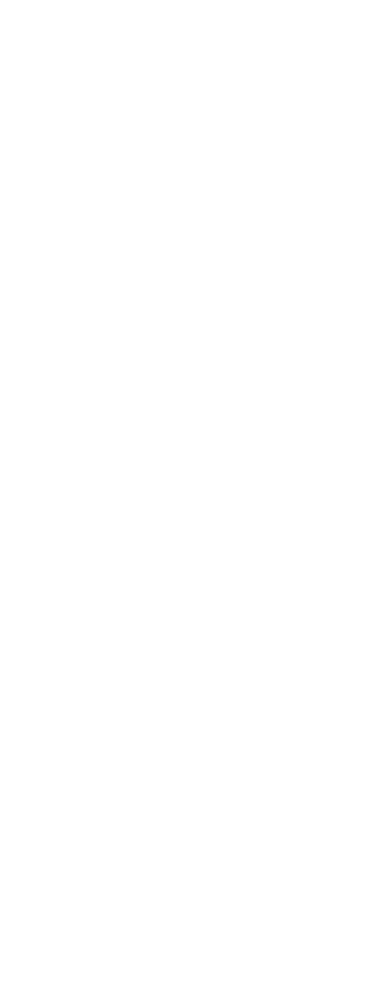
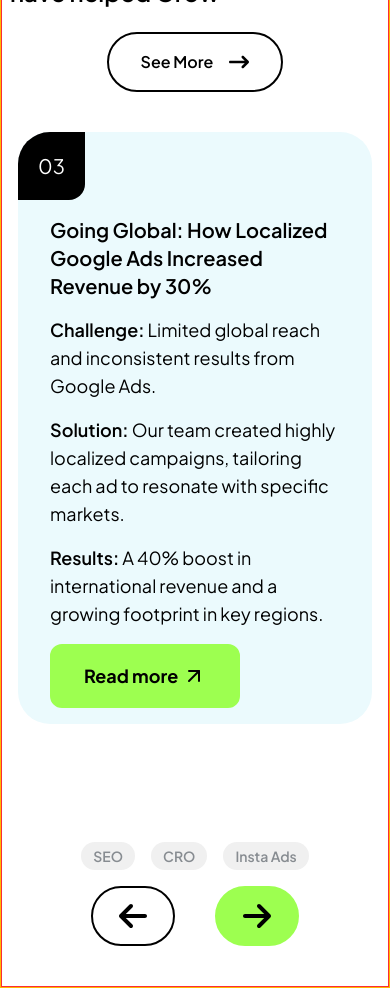
Before and after one commit to Haider-Mukhtar/Lenob-Project, a React (Vite) app: page / in a window 390 px wide. Shown: the part 5380-6368 px from the top of the page. Before the commit the page ends 5224 px from the top, so only its background shows below. Built offline with nearby package versions, Linux system fonts and the light colour scheme; a web font is replaced by a local one.

Commit message:
Quizly - family business section

```diff
--- a/src/assets/css/index.css
+++ b/src/assets/css/index.css
@@ -14,5 +14,9 @@
   --color-myGrayText: #878C91;
   --color-myYellowText: #E4A321;
   --color-myWhite: #FFFFFF;
+  --color-myDarkWhite: #F0F0F0;
   --color-myPrimary: #9DFF50;
+  --color-myCard1: #FFB288;
+  --color-myCard2: #CFD2FF;
+  --color-myCard3: #EBFAFD;
 }
--- /dev/null
+++ b/src/components/family-businesses-section.jsx
@@ -0,0 +1,123 @@
+import Slider from "react-slick";
+import MaxWidthWrapper from "./max-width-wrapper"
+import HighlightedText from "./ui/highlighted-text"
+import { FaArrowRightLong } from "react-icons/fa6";
+import { familyData } from "../lib/constants";
+import { useRef } from "react";
+import { FiArrowUpRight } from "react-icons/fi";
+import { FaArrowLeft } from "react-icons/fa6";
+import { FaArrowRight } from "react-icons/fa6";
+
+const FamilyBusinessesSection = () => {
+    let sliderRef = useRef(null);
+    const next = () => {
+      sliderRef.slickNext();
+    };
+    const previous = () => {
+      sliderRef.slickPrev();
+    };
+
+    var settings = {
+      dots: false,
+      infinite: true,
+      arrows: false,
+      speed: 1000,
+      slidesToShow: 3,
+      slidesToScroll: 1,
+      autoplay: true,
+      autoplaySpeed: 2500,
+      pauseOnHover: true,
+      responsive: [
+        {
+          breakpoint: 1440,
+          settings: {
+            slidesToShow: 3,
+            slidesToScroll: 1,
+          }
+        },
+        {
+          breakpoint: 768,
+          settings: {
+            slidesToShow: 2,
+            slidesToScroll: 1,
+          }
+        },
+        {
+          breakpoint: 640,
+          settings: {
+            slidesToShow: 1,
+            slidesToScroll: 1,
+          }
+        }
+      ]
+    };
+  return (
+    <div className="mt-10">
+      <MaxWidthWrapper className={"border-amber-400"}>
+        <div className="w-full lg:w-[90%] justify-self-center border border-red-500 px-2">
+          <div className="py-10 lg:py-20 lg:flex justify-between items-end ">
+            <div className="text-2xl md:text-5xl text-myBlack font-myFont font-semibold">
+              Our&nbsp;
+              <HighlightedText text={"Family Businesses"} />
+              we have <br className="hidden md:block"/>helped Grow
+            </div>
+            <div className="justify-self-center flex justify-center items-center gap-4 px-8 py-4 rounded-full border-2 border-myBlack bg-transparent hover:bg-myPrimary transition-colors duration-300 cursor-pointer mt-6 lg:mt-0">
+              <p className="text-myBlack font-myFont font-semibold">See More</p>
+              <FaArrowRightLong className="size-5" />
+            </div>
+          </div>
+          <div className="w-full">
+            <Slider ref={slider => { sliderRef = slider; }} {...settings}>
+              {
+                familyData.map((item) => (
+                  <div key={item.id} className="px-2 lg:px-4">
+                    <div className={`${item.cardColor} rounded-4xl text-myWhite font-myFont overflow-hidden`}>
+                      <p className="text-xl md:text-2xl justify-self-start font-myFont text-myWhite bg-myBlack p-5 rounded-br-2xl">0{item.id}</p>
+                      <div className="px-8 py-4 space-y-4 text-myBlack">
+                        <p className="text-xl md:text-3xl font-semibold">{item.title}</p>
+                        <div className="text-lg md:text-xl">
+                          <span className="font-semibold">Challenge:</span>&nbsp;
+                          {item.challenge}
+                        </div>
+                        <div className="text-lg md:text-xl">
+                          <span className="font-semibold">Solution:</span>&nbsp;
+                          {item.solution}
+                        </div>
+                        <div className="text-lg md:text-xl">
+                          <span className="font-semibold">Results:</span>&nbsp;
+                          {item.results}
+                        </div>
+                        <div className="flex justify-center items-center gap-1 px-8 py-4 rounded-xl border-2 border-myPrimary bg-myPrimary justify-self-start hover:bg-transparent transition-colors duration-200 cursor-pointer">
+                          <p className="font-myFont text-myBlack text-lg font-bold">Read more</p>
+                          <FiArrowUpRight className="size-6" />
+                        </div>
+                      </div>
+                    </div>
+                  </div>
+                ))
+              }
+            </Slider>
+          </div>
+          <div className="grid grid-cols-1 md:grid-cols-3 gap-4 md:gap-0 my-10">
+            <div></div>
+            <div className="flex items-center justify-center gap-4">
+              <div className="bg-myDarkWhite px-3 py-1 rounded-full text-sm font-myFont font-semibold text-myGrayText">SEO</div>
+              <div className="bg-myDarkWhite px-3 py-1 rounded-full text-sm font-myFont font-semibold text-myGrayText">CRO</div>
+              <div className="bg-myDarkWhite px-3 py-1 rounded-full text-sm font-myFont font-semibold text-myGrayText">Insta Ads</div>
+            </div>
+            <div className="justify-self-center md:justify-self-end flex items-center  gap-10">
+              <button onClick={previous} className="border-2 border-myBlack px-6 py-3 rounded-full bg-transparent hover:bg-myPrimary cursor-pointer transition-colors duration-200">
+                <FaArrowLeft className="size-8" />
+              </button>
+              <button onClick={next} className="border-2 border-myPrimary px-6 py-3 rounded-full bg-myPrimary hover:bg-transparent cursor-pointer transition-colors duration-200">
+                <FaArrowRight className="size-8" />
+              </button>
+            </div>
+          </div>
+        </div>
+      </MaxWidthWrapper>
+    </div>
+  )
+}
+
+export default FamilyBusinessesSection
--- a/src/components/hero-section.jsx
+++ b/src/components/hero-section.jsx
@@ -17,10 +17,10 @@
             &nbsp;in annual revenue with targeted Meta and Google Ads.
           </div>
           <div className="flex flex-col md:flex-row justify-center items-center gap-4 md:gap-10">
-            <div className="bg-myPrimary border-2 border-myPrimary text-lg md:text-xl font-myFont font-semibold px-6 py-3 rounded-xl text-myBlack hover:bg-transparent hover:text-myPrimary transition-all duration-300">
+            <div className="bg-myPrimary border-2 border-myPrimary cursor-pointer text-lg md:text-xl font-myFont font-semibold px-6 py-3 rounded-xl text-myBlack hover:bg-transparent hover:text-myPrimary transition-all duration-300">
               Get a Free Audit Report
             </div>
-            <div className="bg-transparent border-2 border-myPrimary text-lg md:text-xl font-myFont font-semibold px-6 py-3 rounded-xl text-myPrimary hover:bg-myPrimary hover:text-myBlack transition-all duration-300">
+            <div className="bg-transparent border-2 border-myPrimary cursor-pointer text-lg md:text-xl font-myFont font-semibold px-6 py-3 rounded-xl text-myPrimary hover:bg-myPrimary hover:text-myBlack transition-all duration-300">
               Schedule an ice Breaker
             </div>
           </div>
--- a/src/components/proven-expertise-section.jsx
+++ b/src/components/proven-expertise-section.jsx
@@ -98,7 +98,7 @@
                 <FaArrowRight className="size-8 fill-myBlack group-hover:fill-myPrimary" />
               </button>
             </div>
-            <div className="flex justify-center items-center bg-myPrimary justify-self-center gap-3 py-3 px-6 rounded-xl border-2 border-myPrimary mt-4 hover:bg-transparent group transition-colors duration-300">
+            <div className="flex justify-center items-center bg-myPrimary justify-self-center gap-3 py-3 px-6 rounded-xl cursor-pointer border-2 border-myPrimary mt-4 hover:bg-transparent group transition-colors duration-300">
               <p className="text-myBlack group-hover:text-myPrimary font-myFont text-lg md:text-xl font-bold">Get a Free Audit Report</p>
               <FaArrowRight className="size-6 fill-myBlack group-hover:fill-myPrimary" />
             </div>
--- a/src/pages/home.jsx
+++ b/src/pages/home.jsx
@@ -5,6 +5,7 @@
 import HeroVideoSection from "../components/hero-video-section";
 import StepsSection from "../components/steps-section";
 import GrowthSection from "../components/growth-section";
+import FamilyBusinessesSection from "../components/family-businesses-section";
 
 const Home = () => {
   return (
@@ -16,6 +17,7 @@
       <ProvenExpertiseSection />
       <GrowthSection />
       <StepsSection />
+      <FamilyBusinessesSection />
     </>
   );
 };
```
Also changed, not shown: src/components/navbar.jsx (+5 -4 lines), src/lib/constants.js.
